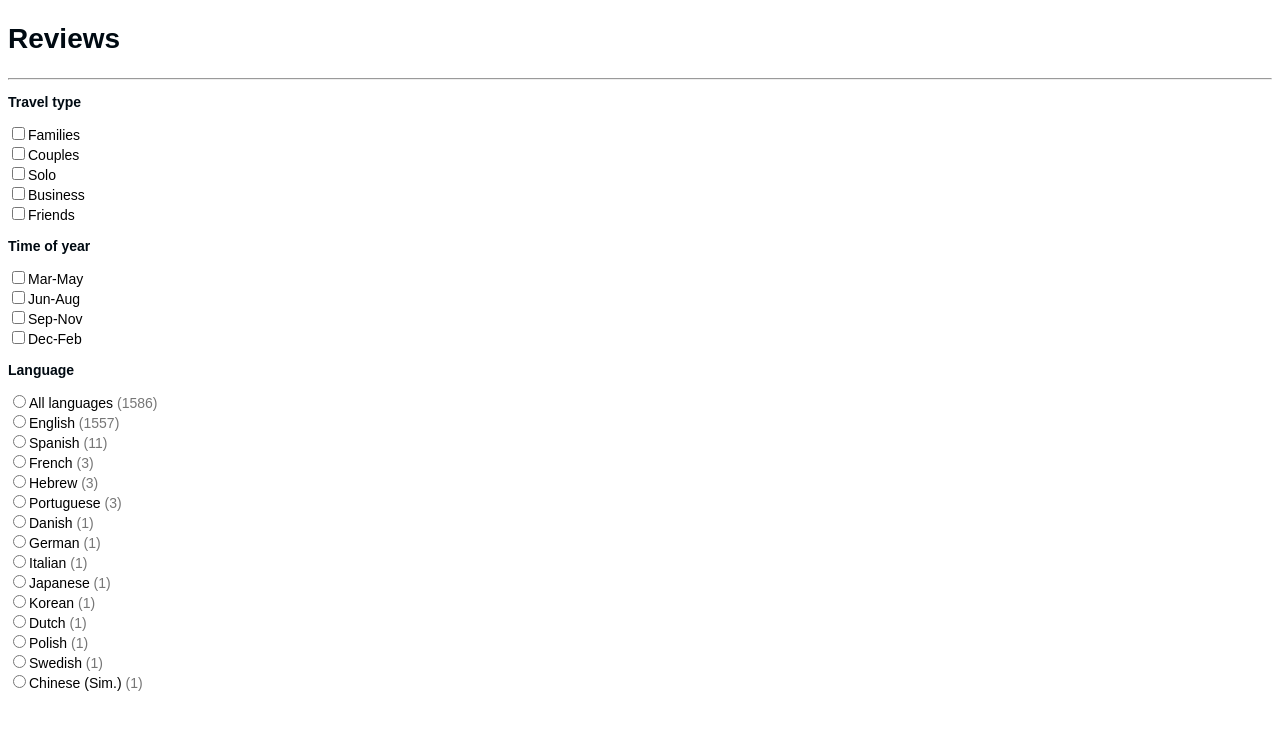
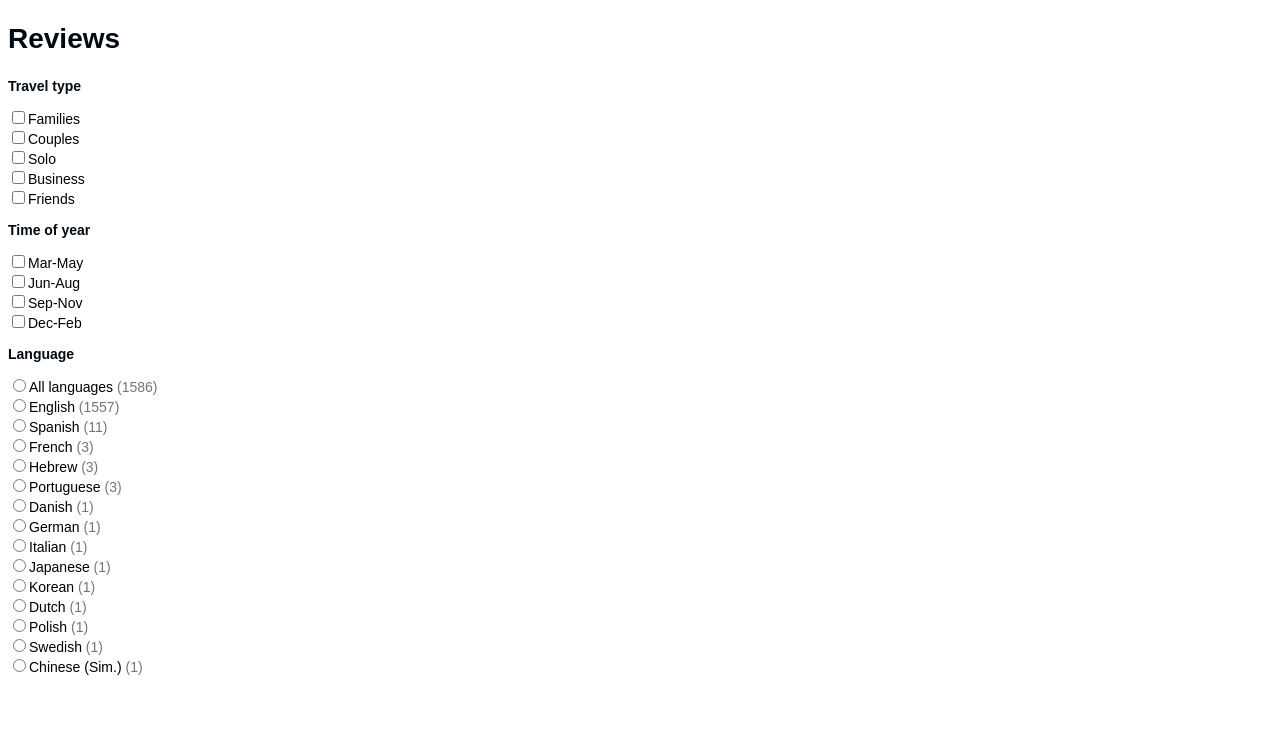
Before and after one commit to alec-leong/travelsite-reviews-server, a React app: page / in a window 1280 px wide. Shown: the top 730 px of the page. Built offline with nearby package versions, Linux system fonts and the light colour scheme; the HTML template or start-up script is replaced by a standard one.

Commit message:
Completed Header for Reviews Bar

```diff
--- a/client/src/components/Header.jsx
+++ b/client/src/components/Header.jsx
@@ -2,8 +2,5 @@ import React from 'react';
 import { Header2 } from '../css/style';
 
 export default () => (
-  <div>
-    <Header2>Reviews</Header2>
-    <hr />
-  </div>
+  <Header2>Reviews</Header2>
 );
```
